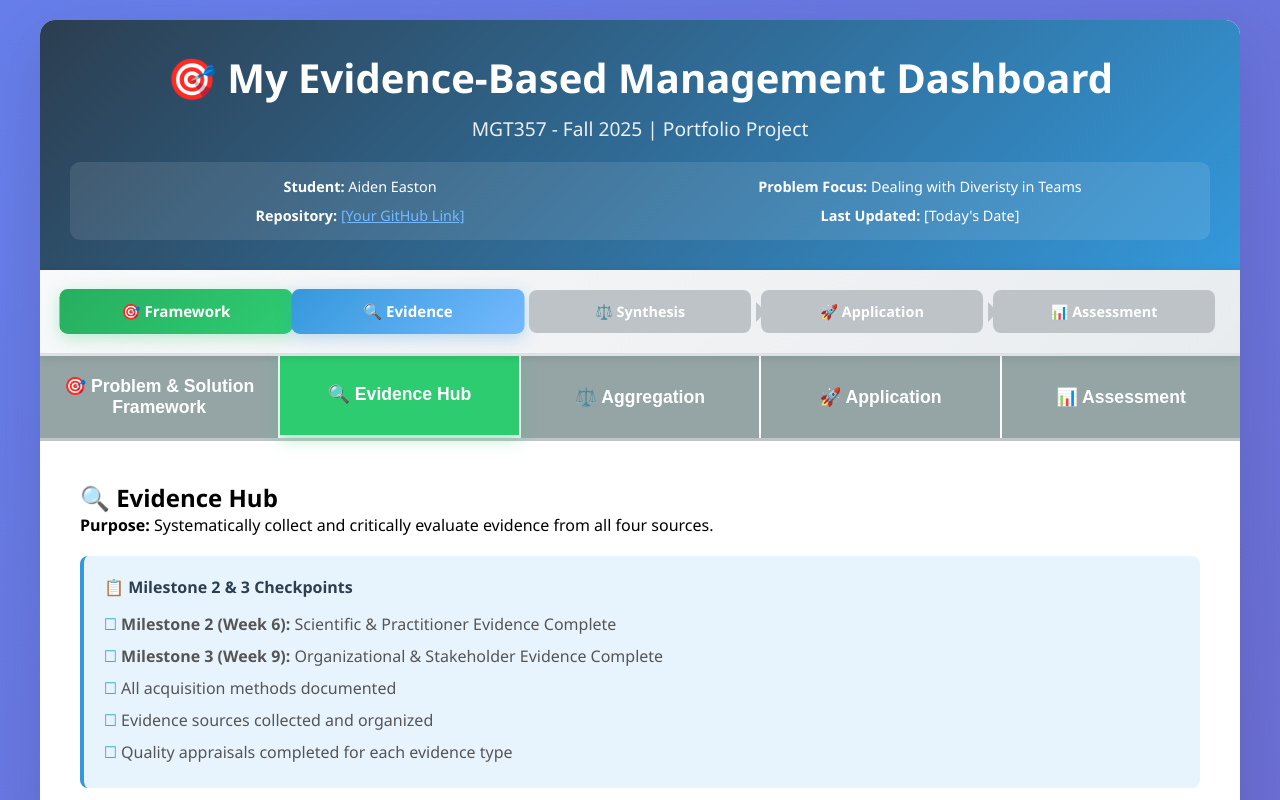
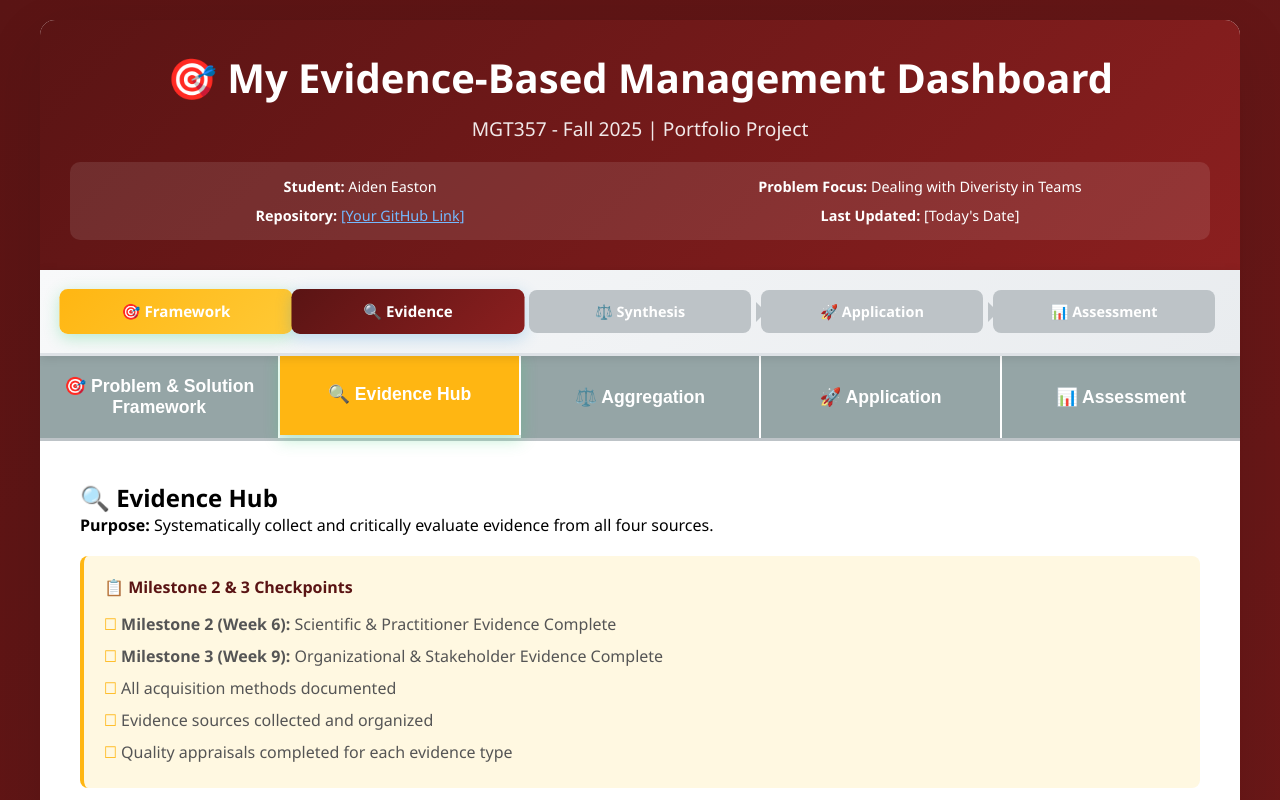
Before and after one commit to aideneaston/ebm-dashboard-eastonab, a plain HTML site: page index.html in a window 1280 px wide. Both pictures are taken after a click on the element "🔍 Evidence". Shown: the top 800 px of the page. Drawn offline with Linux system fonts and the light colour scheme; a script that the page names is missing.

Commit message:
Update dashboard color scheme to ASU colors
Applied Arizona State University brand colors throughout:
- Primary maroon: #5A1414 (main backgrounds, headers, active states)
- Secondary gold: #FFB612 (accents, completed states, buttons)

Color replacements:
- Background gradient: Purple/blue  Maroon (#5A1414 to #8B1F1F)
- Header: Dark blue/teal  Maroon gradient
- START HERE box: Purple gradient  Maroon gradient
- Active tab color: Green  Gold (#FFB612)
- Progress tracker completed: Green  Gold
- Progress tracker active: Blue  Maroon
- CTA buttons: Blue  Gold gradient
- Border accents: Blue  Maroon/Gold
- Milestone tracker: Blue accent  Gold accent
- Card headings: Dark gray  Maroon
- Hover states: Blue shadows  Gold shadows

Maintains consistent visual hierarchy while applying university branding.

```diff
--- a/index.html
+++ b/index.html
@@ -7,11 +7,11 @@
     <style>
         /* === CSS CUSTOM PROPERTIES === */
         :root {
-            --primary-gradient: linear-gradient(135deg, #667eea 0%, #764ba2 100%);
-            --tab-active: #2ecc71;
+            --primary-gradient: linear-gradient(135deg, #5A1414 0%, #8B1F1F 100%);
+            --tab-active: #FFB612;
             --tab-inactive: #95a5a6;
-            --step-green: #27ae60;
-            --step-blue: #3498db;
+            --step-maroon: #5A1414;
+            --step-gold: #FFB612;
             --border-radius: 15px;
             --transition-speed: 0.3s;
         }
@@ -39,7 +39,7 @@
         }
 
         .header {
-            background: linear-gradient(135deg, #2c3e50, #3498db);
+            background: linear-gradient(135deg, #5A1414, #8B1F1F);
             color: white;
             padding: 30px;
             text-align: center;
@@ -170,12 +170,12 @@
         }
 
         .content-file-preview:hover {
-            border-color: #3498db;
+            border-color: #5A1414;
             background: #f0f8ff;
         }
 
         .content-file-preview h4 {
-            color: #2c3e50;
+            color: #5A1414;
             margin-bottom: 10px;
             font-family: 'Segoe UI', sans-serif;
         }
@@ -201,7 +201,7 @@
 
         .scientific { background: #e74c3c; }
         .practitioner { background: #f39c12; }
-        .organizational { background: #27ae60; }
+        .organizational { background: #5A1414; }
         .stakeholder { background: #9b59b6; }
 
         .evidence-section {
@@ -251,14 +251,14 @@
         }
 
         .progress-step.completed {
-            background: linear-gradient(135deg, #27ae60, #2ecc71);
+            background: linear-gradient(135deg, #FFB612, #FFC935);
             color: white;
             transform: scale(1.05);
             box-shadow: 0 4px 15px rgba(46, 204, 113, 0.3);
         }
 
         .progress-step.active {
-            background: linear-gradient(135deg, #3498db, #74b9ff);
+            background: linear-gradient(135deg, #5A1414, #8B1F1F);
             color: white;
             transform: scale(1.05);
             box-shadow: 0 4px 15px rgba(52, 152, 219, 0.3);
@@ -284,11 +284,11 @@
         }
 
         .progress-step.completed::after {
-            border-left-color: #27ae60;
+            border-left-color: #FFB612;
         }
 
         .progress-step.active::after {
-            border-left-color: #3498db;
+            border-left-color: #5A1414;
         }
 
         .progress-step.pending::after {
@@ -300,7 +300,7 @@
         }
 
         .btn {
-            background: linear-gradient(135deg, #3498db, #2980b9);
+            background: linear-gradient(135deg, #FFB612, #FFC935);
             color: white;
             padding: 12px 25px;
             border: none;
@@ -313,19 +313,19 @@
 
         .btn:hover {
             transform: translateY(-2px);
-            box-shadow: 0 5px 15px rgba(52, 152, 219, 0.4);
+            box-shadow: 0 5px 15px rgba(255, 182, 18, 0.4);
         }
 
         .milestone-tracker {
-            background: #e8f4fd;
-            border-left: 4px solid #3498db;
+            background: #FFF8E1;
+            border-left: 4px solid #FFB612;
             padding: 20px;
             margin: 20px 0;
             border-radius: 8px;
         }
 
         .milestone-tracker h4 {
-            color: #2c3e50;
+            color: #5A1414;
             margin-bottom: 10px;
         }
 
@@ -341,7 +341,7 @@
 
         .checklist li:before {
             content: "☐ ";
-            color: #3498db;
+            color: #FFB612;
             font-weight: bold;
         }
     </style>
@@ -383,7 +383,7 @@
             <div class="tab-content">
                 <!-- TAB 1: Problem & Solution Framework -->
                 <div class="tab-panel active" id="tab-1">
-                    <div style="background: linear-gradient(135deg, #667eea 0%, #764ba2 100%); color: white; padding: 30px; border-radius: 15px; margin-bottom: 30px; box-shadow: 0 10px 30px rgba(0,0,0,0.2);">
+                    <div style="background: linear-gradient(135deg, #5A1414 0%, #8B1F1F 100%); color: white; padding: 30px; border-radius: 15px; margin-bottom: 30px; box-shadow: 0 10px 30px rgba(0,0,0,0.2);">
                         <h1 style="margin: 0 0 15px 0; font-size: 2.2em;">👋 START HERE: Evidence-Based Management Dashboard</h1>
                         <p style="font-size: 1.3em; margin: 10px 0; line-height: 1.6;"><strong>The Problem:</strong> Organizations hire diverse talent but lose them at 69% higher rates, costing $26.2M annually. Diverse teams underperform by 8-15% without the right management practices.</p>
                         <p style="font-size: 1.3em; margin: 10px 0; line-height: 1.6;"><strong>The Solution:</strong> Evidence-based inclusive leadership training (6 modules over 6 months with concrete skills: structured interview guides, calibration meetings, assignment tracking) + accountability delivers 2.5:1-6.5:1 ROI, achieving 35-42% turnover reduction in 18-24 months.</p>
```
